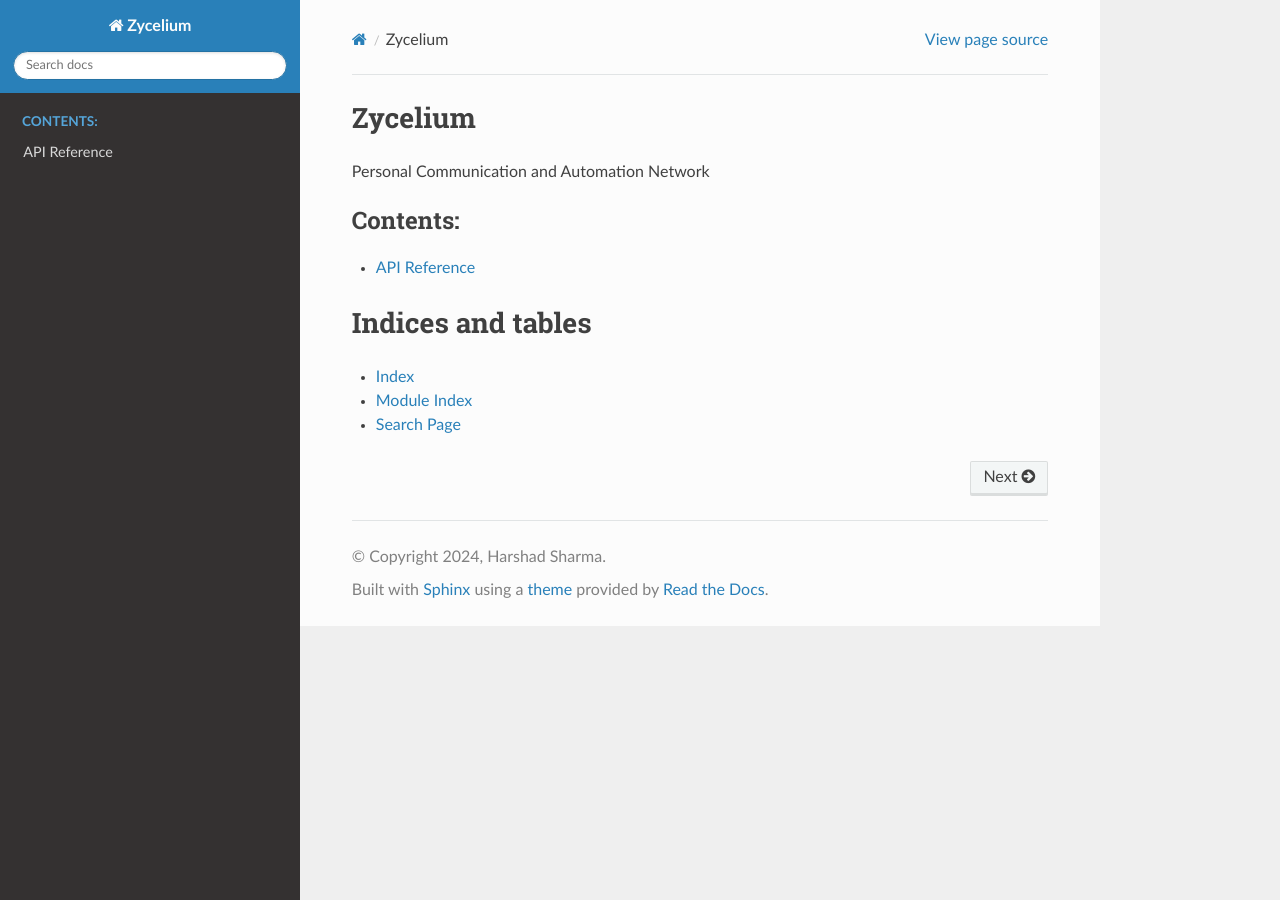
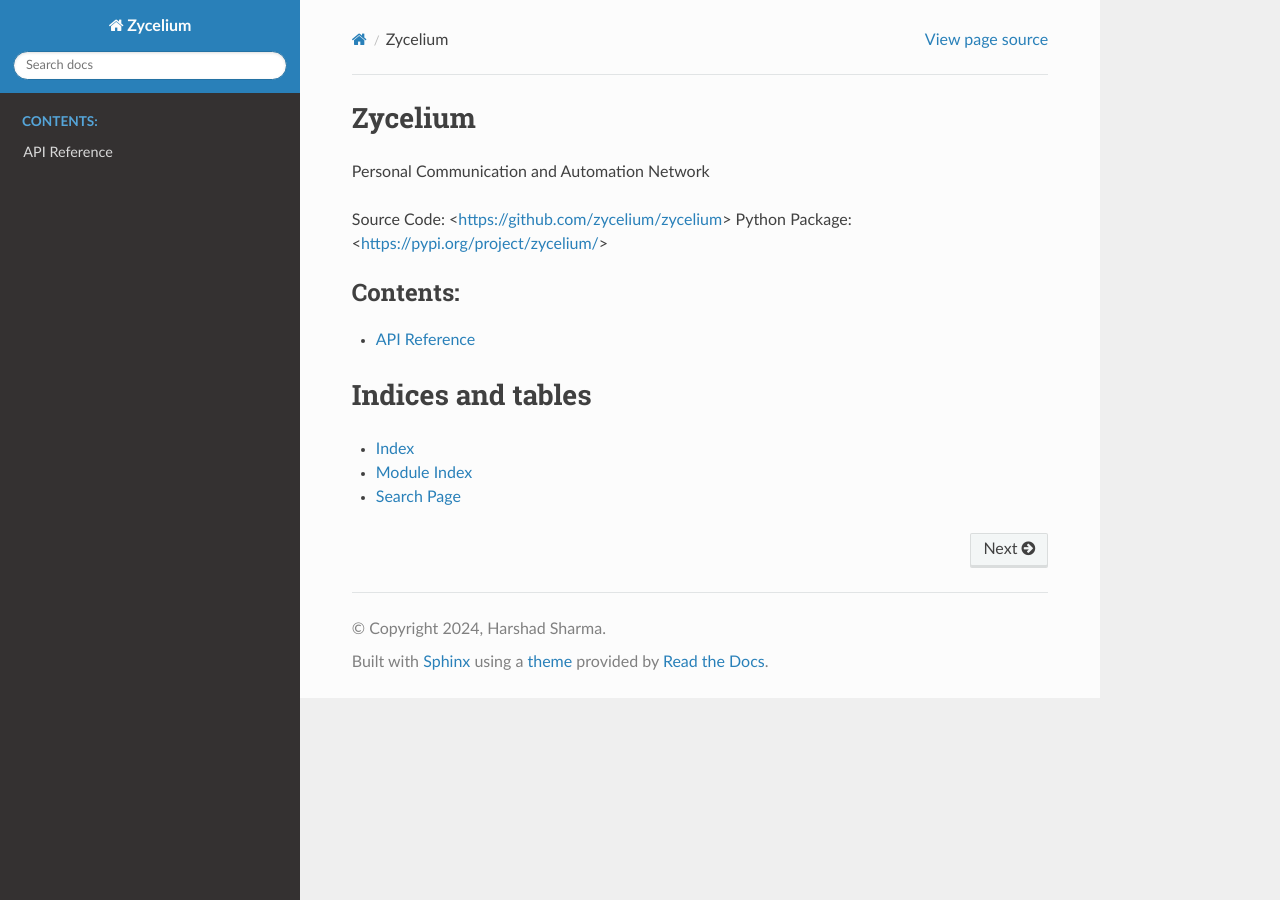
Before and after one commit to zycelium/zycelium, a Sphinx documentation site: the page built from docs/source/index.rst, in a window 1280 px wide. Built offline with Sphinx 7.4.7 and the Read the Docs theme 3.1.0, drawn with Linux system fonts in a browser that asks for light colours.

Commit message:
Add crosslinks for docs, pypi and source.

```diff
--- a/docs/source/index.rst
+++ b/docs/source/index.rst
@@ -2,6 +2,9 @@
 ========
 
 Personal Communication and Automation Network
+
+Source Code: <https://github.com/zycelium/zycelium>
+Python Package: <https://pypi.org/project/zycelium/>
 
 .. toctree::
    :maxdepth: 2
```
Also changed, not shown: README.md (+3 -0 lines).
